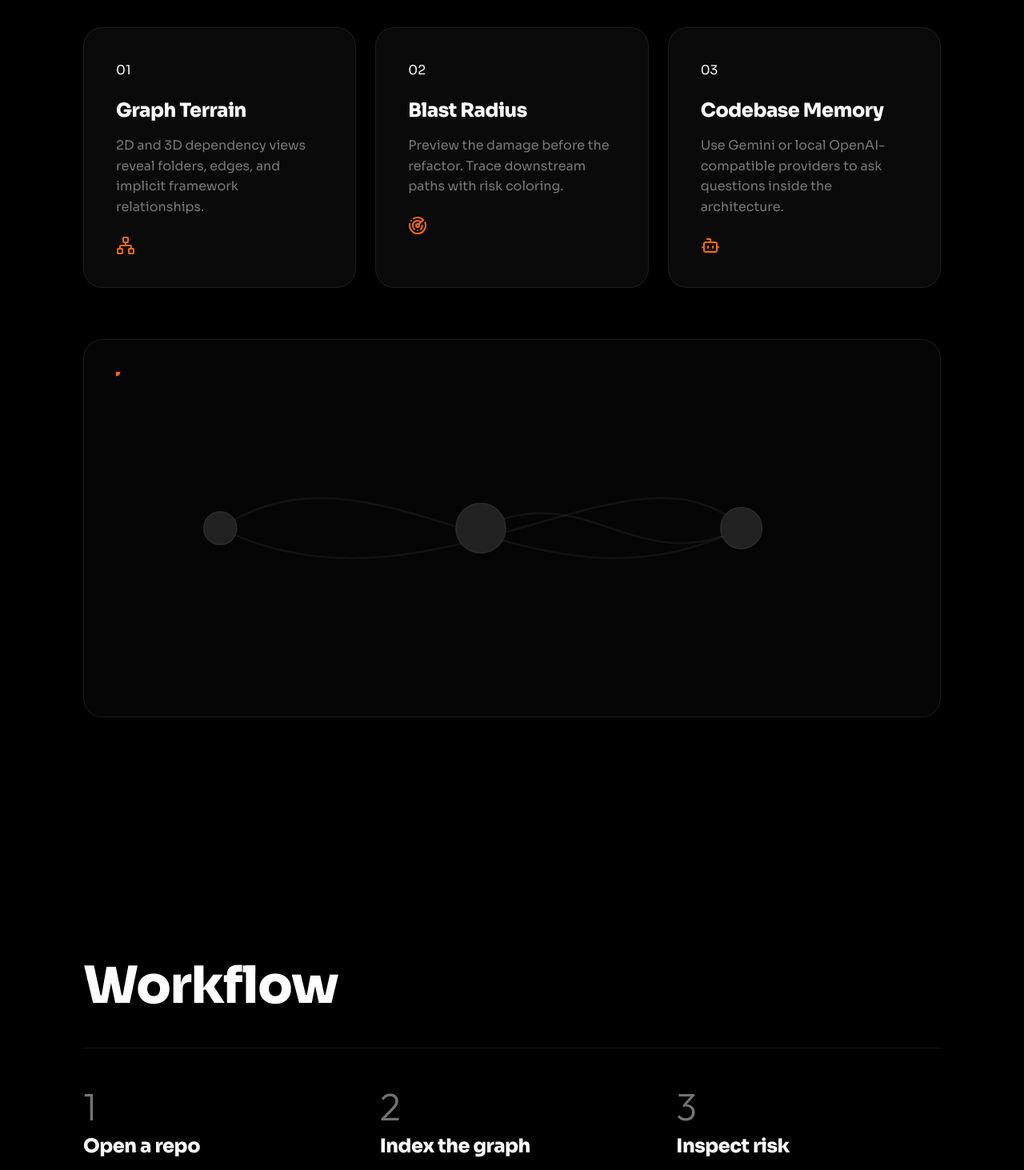
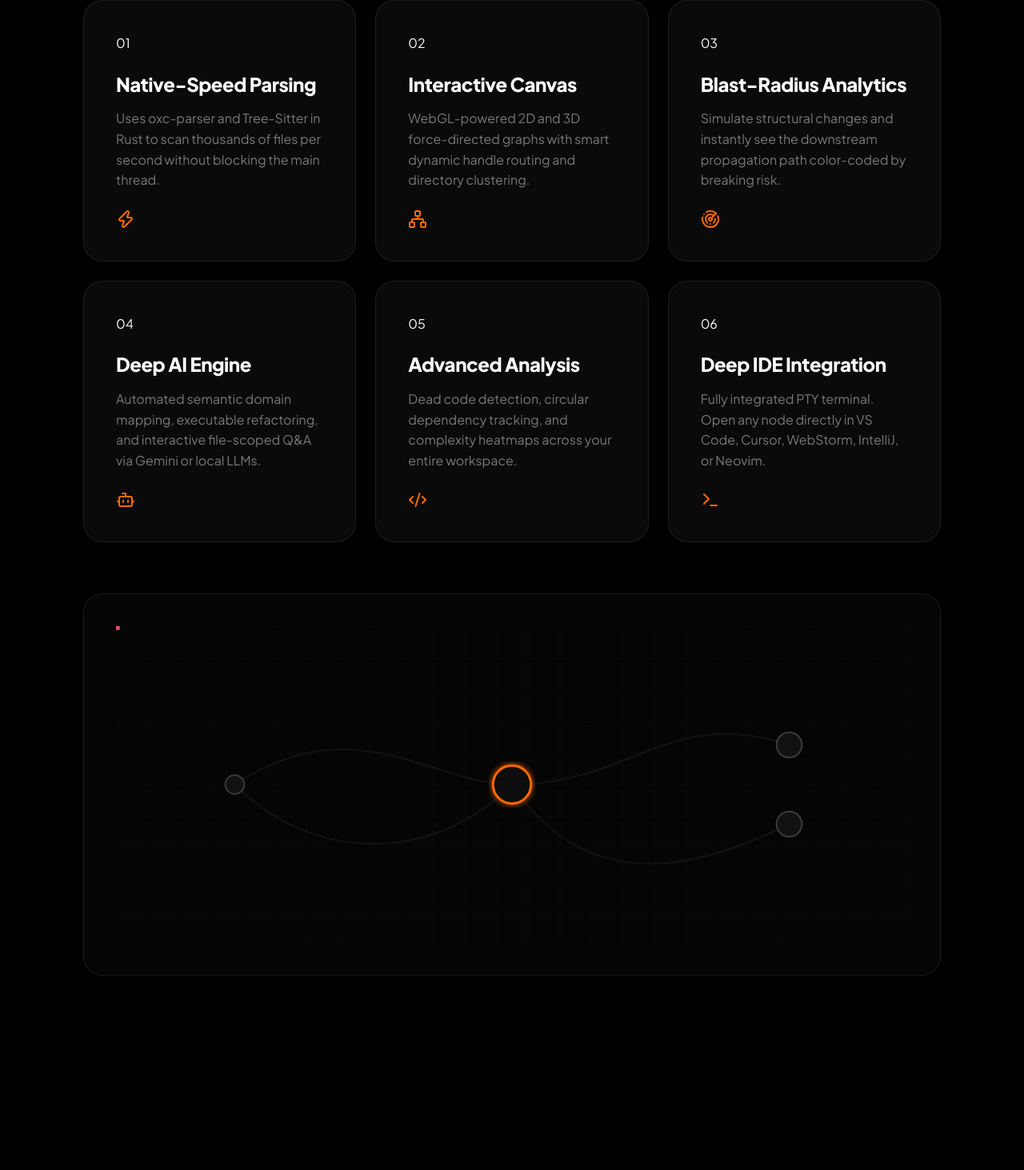
Before and after one commit to Stewy8506/Dataflow-website, a Next.js app: page / in a window 1280 px wide. Shown: the part 1268-2731 px from the top of the page at 80% size. Built offline with nearby package versions, Linux system fonts and the light colour scheme.

Commit message:
feat: update landing page with revised feature set, native engine architecture, and improved WebGL visualization graphics

```diff
--- a/app/InteractiveLanding.tsx
+++ b/app/InteractiveLanding.tsx
@@ -12,6 +12,11 @@ import {
   Bot,
   ShieldCheck,
   Lock,
+  Zap,
+  Code2,
+  Terminal,
+  EyeOff,
+  Database,
 } from "lucide-react";
 
 // --- Data ---
@@ -19,33 +24,53 @@ import {
 const primaryDownload = "/downloads/dataflow-visualiser_1.0.0_x64-setup.exe";
 const msiDownload = "/downloads/dataflow-visualiser_1.0.0_x64_en-US.msi";
 
-const stack = ["TypeScript", "Rust", "React", "Python", "Go", "Java", "C++", "Dart", "Kotlin", "Swift", "Ruby"];
+const stack = ["Rust", "Tauri v2", "React 19", "WebGL", "oxc-parser", "Tree-Sitter", "Gemini API", "Local LLMs", "TypeScript"];
 
 const features = [
   {
     num: "01",
-    title: "Graph Terrain",
-    body: "2D and 3D dependency views reveal folders, edges, and implicit framework relationships.",
+    title: "Native-Speed Parsing",
+    body: "Uses oxc-parser and Tree-Sitter in Rust to scan thousands of files per second without blocking the main thread.",
+    icon: Zap,
+  },
+  {
+    num: "02",
+    title: "Interactive Canvas",
+    body: "WebGL-powered 2D and 3D force-directed graphs with smart dynamic handle routing and directory clustering.",
     icon: Network,
   },
   {
-    num: "02",
-    title: "Blast Radius",
-    body: "Preview the damage before the refactor. Trace downstream paths with risk coloring.",
+    num: "03",
+    title: "Blast-Radius Analytics",
+    body: "Simulate structural changes and instantly see the downstream propagation path color-coded by breaking risk.",
     icon: Radar,
   },
   {
-    num: "03",
-    title: "Codebase Memory",
-    body: "Use Gemini or local OpenAI-compatible providers to ask questions inside the architecture.",
+    num: "04",
+    title: "Deep AI Engine",
+    body: "Automated semantic domain mapping, executable refactoring, and interactive file-scoped Q&A via Gemini or local LLMs.",
     icon: Bot,
+  },
+  {
+    num: "05",
+    title: "Advanced Analysis",
+    body: "Dead code detection, circular dependency tracking, and complexity heatmaps across your entire workspace.",
+    icon: Code2,
+  },
+  {
+    num: "06",
+    title: "Deep IDE Integration",
+    body: "Fully integrated PTY terminal. Open any node directly in VS Code, Cursor, WebStorm, IntelliJ, or Neovim.",
+    icon: Terminal,
   },
 ];
 
 const steps = [
-  { num: "1", title: "Open a repo", body: "Pick a local workspace." },
-  { num: "2", title: "Index the graph", body: "Rust extracts relationships fast." },
-  { num: "3", title: "Inspect risk", body: "Filter, diff, ask AI, export." },
+  { num: "1", title: "Select", body: "Pick a local directory via the native OS picker." },
+  { num: "2", title: "Index", body: "Rust builds the AST dependency graph and streams it to WebGL." },
+  { num: "3", title: "Simulate", body: "Select a node to run blast-radius DFS and preview breaks." },
+  { num: "4", title: "Enrich", body: "Ask the AI to map semantic domains or explain logic." },
+  { num: "5", title: "Refactor", body: "Have the AI rewrite files and apply them to disk." },
 ];
 
 const releaseDetails = [
@@ -199,7 +224,7 @@ export default function InteractiveLanding() {
               </div>
             </motion.h1>
             <motion.p className="tagline font-light" variants={fadeUp}>
-              See your codebase. All of it.
+              A high-performance native desktop tool for indexing, visualizing, and analyzing local codebases with blast-radius simulation.
             </motion.p>
             <motion.div className="actions" variants={fadeUp}>
               <a href={primaryDownload} className="btn primary">
@@ -232,7 +257,7 @@ export default function InteractiveLanding() {
           variants={stagger()}
         >
           <motion.h2 variants={fadeUp} style={{ fontSize: "clamp(32px, 5vw, 64px)", marginBottom: "24px" }}>
-            Understand the structure<br/>before you break it.
+            Understand the structure<br />before you break it.
           </motion.h2>
 
           <motion.div className="card-grid" variants={fadeUp}>
@@ -250,23 +275,49 @@ export default function InteractiveLanding() {
           </motion.div>
 
           <motion.div className="graph-container" variants={fadeUp}>
-            <svg viewBox="0 0 760 300" role="img" aria-label="Animated dependency graph preview">
-              <path id="p1" className="edge" d="M100 150 C 250 50, 400 250, 600 150" />
-              <path id="p2" className="edge" d="M100 150 C 300 250, 500 50, 600 150" />
-              <path id="p3" className="edge" d="M350 150 C 450 100, 500 200, 600 150" />
+            <svg viewBox="0 0 1000 400" role="img" aria-label="Animated dependency graph preview">
+              <defs>
+                <pattern id="grid" width="40" height="40" patternUnits="userSpaceOnUse">
+                  <path d="M 40 0 L 0 0 0 40" fill="none" stroke="rgba(255,255,255,0.03)" strokeWidth="1" />
+                </pattern>
+                <filter id="glow">
+                  <feGaussianBlur stdDeviation="4" result="coloredBlur" />
+                  <feMerge>
+                    <feMergeNode in="coloredBlur" />
+                    <feMergeNode in="SourceGraphic" />
+                  </feMerge>
+                </filter>
+              </defs>
 
-              <circle className="dataPulse" r="4">
-                <animateMotion dur="4s" repeatCount="indefinite"><mpath href="#p1"/></animateMotion>
+              <rect width="100%" height="100%" fill="url(#grid)" />
+
+              {/* Edges */}
+              <path id="e1" className="edge" d="M150,200 C300,100 400,200 500,200" strokeWidth="1.5" />
+              <path id="e2" className="edge" d="M150,200 C250,300 400,300 500,200" strokeWidth="1.5" />
+              <path id="e3" className="edge" d="M500,200 C650,200 700,100 850,150" strokeWidth="1.5" />
+              <path id="e4" className="edge" d="M500,200 C600,350 750,300 850,250" strokeWidth="1.5" />
+
+              {/* Pulses */}
+              <circle r="4" fill="var(--accent)" filter="url(#glow)">
+                <animateMotion dur="3s" repeatCount="indefinite"><mpath href="#e1" /></animateMotion>
               </circle>
-              <circle className="dataPulse" r="4">
-                <animateMotion dur="5s" repeatCount="indefinite" begin="-2s"><mpath href="#p2"/></animateMotion>
+              <circle r="4" fill="var(--accent)" filter="url(#glow)">
+                <animateMotion dur="4s" repeatCount="indefinite" begin="1s"><mpath href="#e2" /></animateMotion>
+              </circle>
+              <circle r="4" fill="#00ffcc" filter="url(#glow)">
+                <animateMotion dur="3.5s" repeatCount="indefinite" begin="0.5s"><mpath href="#e3" /></animateMotion>
+              </circle>
+              <circle r="4" fill="#ff4060" filter="url(#glow)">
+                <animateMotion dur="2.5s" repeatCount="indefinite" begin="1.5s"><mpath href="#e4" /></animateMotion>
               </circle>
 
-              <g className="nodes">
-                <circle cx="100" cy="150" r="16" />
-                <circle cx="350" cy="150" r="24" />
-                <circle cx="600" cy="150" r="20" />
-              </g>
+              {/* Nodes */}
+              <circle cx="150" cy="200" r="12" fill="#111" stroke="rgba(255,255,255,0.2)" strokeWidth="2" />
+              <circle cx="500" cy="200" r="24" fill="#111" stroke="var(--accent)" strokeWidth="3" filter="url(#glow)">
+                <animate attributeName="r" values="24;28;24" dur="2s" repeatCount="indefinite" />
+              </circle>
+              <circle cx="850" cy="150" r="16" fill="#111" stroke="rgba(255,255,255,0.2)" strokeWidth="2" />
+              <circle cx="850" cy="250" r="16" fill="#111" stroke="rgba(255,255,255,0.2)" strokeWidth="2" />
             </svg>
           </motion.div>
         </motion.section>
@@ -301,21 +352,21 @@ export default function InteractiveLanding() {
           variants={stagger()}
         >
           <motion.div className="engine-panel" variants={fadeUp}>
-            <h2>Built with Rust.<br/><span className="font-light">Rendered in React.</span></h2>
+            <h2>Built with Rust.<br /><span className="font-light">Rendered in React.</span></h2>
             <p style={{ maxWidth: "600px", fontSize: "18px", opacity: 0.8 }}>
-              Dataflow Visualiser is a desktop architecture console. Rust indexes the repository, React renders the workspace, and the signal layer keeps risk attached to real files.
+              Dataflow Visualiser strictly separates the sandboxed UI layer from the native systems engine, communicating over a low-latency IPC bridge.
             </p>
             <div className="engine-stats">
               <div className="engine-stat">
                 <h4>10-50x</h4>
-                <p>Faster parsing path</p>
+                <p>Faster parsing via oxc-parser</p>
               </div>
               <div className="engine-stat">
-                <h4>Local</h4>
-                <p>Repo-first analysis</p>
+                <h4>100%</h4>
+                <p>Local execution & privacy</p>
               </div>
               <div className="engine-stat">
-                <h4>Tauri</h4>
+                <h4>Tauri v2</h4>
                 <p>Explicit filesystem boundaries</p>
               </div>
             </div>
@@ -332,16 +383,30 @@ export default function InteractiveLanding() {
           <motion.h2 variants={fadeUp} style={{ fontSize: "clamp(32px, 5vw, 64px)", marginBottom: "40px" }}>
             Privacy by default.
           </motion.h2>
-          <motion.div className="card-grid" style={{ marginTop: 0 }} variants={stagger()}>
-            <motion.div className="card" variants={fadeUp}>
+          <motion.div className="card-grid privacy-grid" style={{ marginTop: 0 }} variants={stagger()}>
+            <motion.div className="card privacy" variants={fadeUp}>
+              <ShieldCheck className="watermark" />
               <ShieldCheck className="icon" style={{ marginTop: 0, marginBottom: "24px" }} size={24} />
               <h3>Local Indexing</h3>
               <p>File access starts from the native directory picker and Tauri capability scopes. No code leaves your machine without consent.</p>
             </motion.div>
-            <motion.div className="card" variants={fadeUp}>
+            <motion.div className="card privacy" variants={fadeUp}>
+              <Lock className="watermark" />
               <Lock className="icon" style={{ marginTop: 0, marginBottom: "24px" }} size={24} />
               <h3>Provider Choice</h3>
               <p>Use Gemini for cloud assistance or Ollama, LM Studio, vLLM, and compatible local APIs to keep all AI requests on-device.</p>
+            </motion.div>
+            <motion.div className="card privacy" variants={fadeUp}>
+              <EyeOff className="watermark" />
+              <EyeOff className="icon" style={{ marginTop: 0, marginBottom: "24px" }} size={24} />
+              <h3>Strict Scopes</h3>
+              <p>Rust backend operations explicitly enforce the Tauri fs_scope(). The execution sandbox rejects access to any unauthorized files.</p>
+            </motion.div>
+            <motion.div className="card privacy" variants={fadeUp}>
+              <Database className="watermark" />
+              <Database className="icon" style={{ marginTop: 0, marginBottom: "24px" }} size={24} />
+              <h3>Offline First</h3>
+              <p>Dataflow Visualiser is designed to run entirely air-gapped. Your codebase history, snapshots, and graph data are stored in a local SQLite journal.</p>
             </motion.div>
           </motion.div>
         </motion.section>
@@ -356,7 +421,7 @@ export default function InteractiveLanding() {
           variants={stagger()}
         >
           <motion.h2 variants={fadeUp}>
-            Download<br/><span className="font-light">the app.</span>
+            Download<br /><span className="font-light">the app.</span>
           </motion.h2>
 
           <motion.div className="download-meta" variants={fadeUp}>
--- a/app/globals.css
+++ b/app/globals.css
@@ -40,6 +40,11 @@ html, body {
   -moz-osx-font-smoothing: grayscale;
   overflow-x: hidden;
   line-height: 1.6;
+}
+
+html {
+  scroll-snap-type: y proximity;
+  scroll-padding-top: 10vh;
 }
 
 /* Custom Scrollbar */
@@ -129,7 +134,10 @@ h1, h2, h3, h4, h5, h6 {
 }
 
 section {
-  padding: clamp(80px, 12vw, 180px) 0;
+  padding: clamp(60px, 10vw, 120px) 0;
+  position: relative;
+  z-index: 1;
+  scroll-snap-align: start;
   display: flex;
   flex-direction: column;
 }
@@ -276,10 +284,11 @@ section {
 }
 
 .hero .tagline {
-  font-size: clamp(24px, 4vw, 40px);
+  font-size: clamp(18px, 2.5vw, 24px);
   color: var(--muted);
-  max-width: 800px;
+  max-width: 700px;
   margin-bottom: 48px;
+  line-height: 1.4;
 }
 
 .hero .actions {
@@ -336,6 +345,10 @@ section {
   margin-top: 64px;
 }
 
+.privacy-grid {
+  grid-template-columns: repeat(auto-fit, minmax(400px, 1fr));
+}
+
 .card {
   background: var(--surface);
   backdrop-filter: blur(24px);
@@ -373,27 +386,97 @@ section {
   color: var(--accent);
 }
 
+.card.privacy {
+  position: relative;
+  overflow: hidden;
+  border-color: rgba(0, 255, 128, 0.15);
+}
+
+.card.privacy:hover {
+  border-color: rgba(0, 255, 128, 0.5);
+  box-shadow: 0 0 40px rgba(0, 255, 128, 0.1);
+}
+
+.card.privacy .watermark {
+  position: absolute;
+  right: -30px;
+  bottom: -30px;
+  width: 200px;
+  height: 200px;
+  color: rgba(0, 255, 128, 0.05);
+  pointer-events: none;
+  z-index: 0;
+  transform: rotate(-15deg);
+}
+
+.card.privacy h3, .card.privacy p, .card.privacy > .icon {
+  position: relative;
+  z-index: 1;
+}
+
+.card.privacy > .icon {
+  color: rgba(0, 255, 128, 0.8);
+}
+
 /* Feature/How It Works Grid */
 .step-grid {
-  display: grid;
-  grid-template-columns: repeat(auto-fit, minmax(250px, 1fr));
-  gap: 40px;
+  display: flex;
+  flex-direction: column;
+  gap: 24px;
   margin-top: 48px;
-  border-top: 1px solid var(--border);
-  padding-top: 48px;
+  position: relative;
+}
+
+@media (min-width: 768px) {
+  .step-grid {
+    flex-direction: row;
+  }
+  .step-grid::before {
+    content: "";
+    position: absolute;
+    top: 64px;
+    left: 10%;
+    right: 10%;
+    height: 2px;
+    background: linear-gradient(to right, var(--border), var(--accent), var(--border));
+    z-index: 0;
+    opacity: 0.6;
+  }
 }
 
 .step-item {
+  position: relative;
+  z-index: 1;
+  background: var(--surface);
+  backdrop-filter: blur(24px);
+  -webkit-backdrop-filter: blur(24px);
+  padding: 40px;
+  border-radius: 1.5rem;
+  border: 1px solid var(--border);
+  flex: 1;
   display: flex;
   flex-direction: column;
   gap: 16px;
+  transition: transform 300ms ease, border-color 300ms ease;
+}
+
+.step-item:hover {
+  transform: translateY(-4px);
+  border-color: var(--accent);
 }
 
 .step-number {
-  font-size: 48px;
-  font-weight: 300;
-  color: var(--muted);
-  line-height: 1;
+  width: 48px;
+  height: 48px;
+  display: flex;
+  align-items: center;
+  justify-content: center;
+  border-radius: 50%;
+  background: var(--fg);
+  color: var(--bg);
+  font-family: var(--font-mono);
+  font-size: 20px;
+  font-weight: 700;
 }
 
 /* Engine Section */
@@ -405,6 +488,18 @@ section {
   margin-top: 40px;
   backdrop-filter: blur(24px);
   -webkit-backdrop-filter: blur(24px);
+  transition: all 300ms ease;
+}
+
+.dark .engine-panel {
+  background: rgba(255, 255, 255, 0.03);
+  color: var(--fg);
+  border: 1px solid rgba(255, 255, 255, 0.08);
+  box-shadow: inset 0 0 80px rgba(255, 255, 255, 0.02);
+}
+
+.dark .engine-panel p {
+  color: var(--muted);
 }
 
 .engine-panel h2 {
--- a/app/layout.tsx
+++ b/app/layout.tsx
@@ -1,19 +1,17 @@
 import type { Metadata } from "next";
-import { Sora, Outfit } from "next/font/google";
+import { Plus_Jakarta_Sans, Inter } from "next/font/google";
 import "./globals.css";
 
 import { ThemeProvider } from "./components/ThemeProvider";
 
-const sora = Sora({
+const sans = Plus_Jakarta_Sans({
   subsets: ["latin"],
   variable: "--font-sans",
-  weight: ["300", "400", "500", "600", "700", "800"],
 });
 
-const outfit = Outfit({
+const inter = Inter({
   subsets: ["latin"],
   variable: "--font-light",
-  weight: ["300", "400", "500"],
 });
 
 export const metadata: Metadata = {
@@ -28,7 +26,7 @@ export default function RootLayout({
 }>) {
   return (
     <html lang="en" suppressHydrationWarning>
-      <body className={`${sora.variable} ${outfit.variable}`}>
+      <body className={`${sans.variable} ${inter.variable}`}>
         <ThemeProvider
           attribute="class"
           defaultTheme="dark"
```
